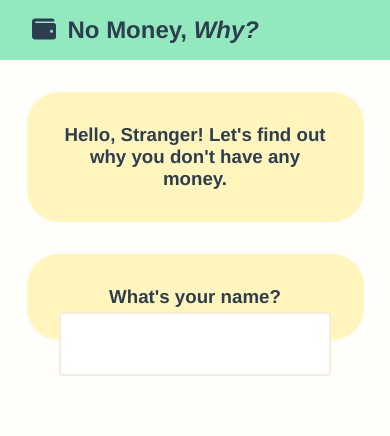
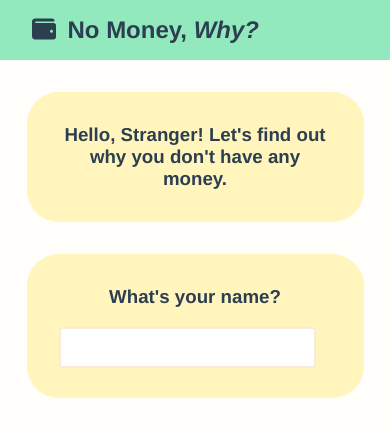
Before and after one commit to debjeanlee/nomoneywhy, a Vue app: page / in a window 390 px wide. Shown: the top 436 px of the page. Built offline with nearby package versions, Linux system fonts and the light colour scheme.

Commit message:
fix welcome input css

```diff
--- a/src/components/body/Welcome.vue
+++ b/src/components/body/Welcome.vue
@@ -1,7 +1,7 @@
 <template>
     <div>
         <YellowBox :message="message"/>
-        <YellowBox v-if="show" message="What's your name?" >
+        <YellowBox v-if="show" message="What's your name?" class="get-user" >
             <slot>
                 <form @submit.prevent="handleSubmit">
                     <input type="text" v-model="user">
@@ -55,6 +55,28 @@ import { ref, watch } from 'vue';
     }
 </script>
 
-<style lang="scss">
+<style lang="scss" scoped>
+    .get-user {
+        height: 5em;
+    }
+    input {
+        margin-top: 1.2em;
+        width: 54em;
+        text-transform: none;
+    }
 
+    @media screen and (max-width: 768px) {
+        input {
+            width: 50vw;
+            padding: 0.7em;
+            font-size: 1em
+        }
+    }
+
+    @media screen and (max-width: 425px) {
+        input {
+            width: 60vw;
+            padding: 0.6em;
+        }
+    }
 </style>
```
